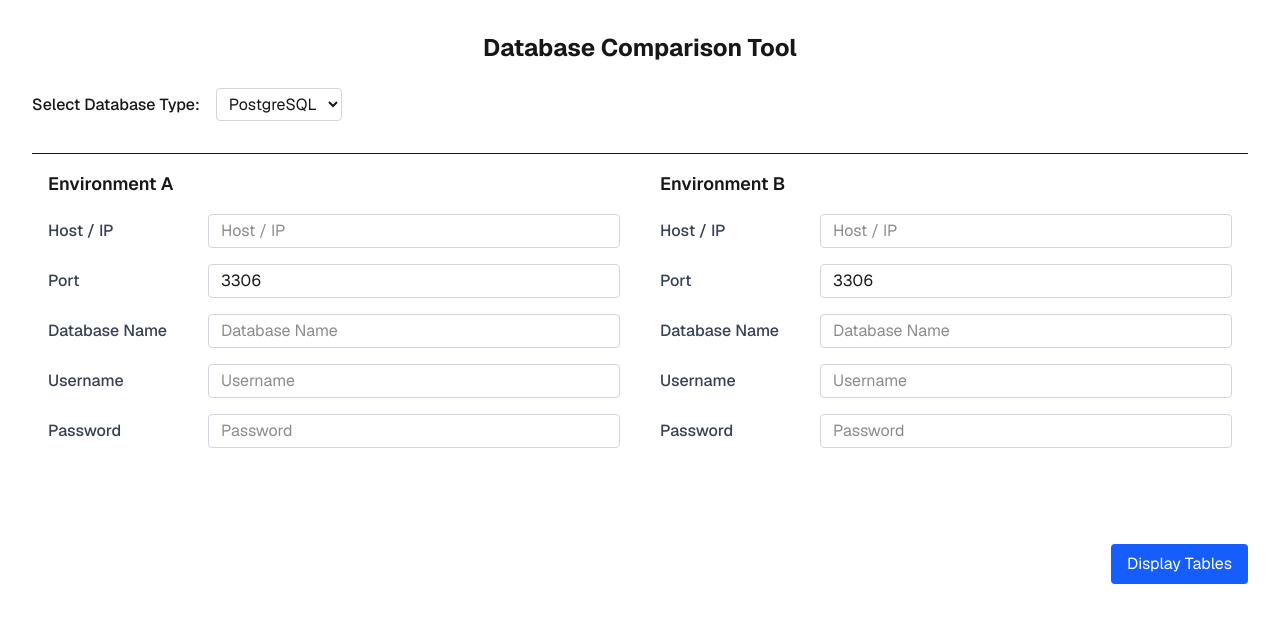
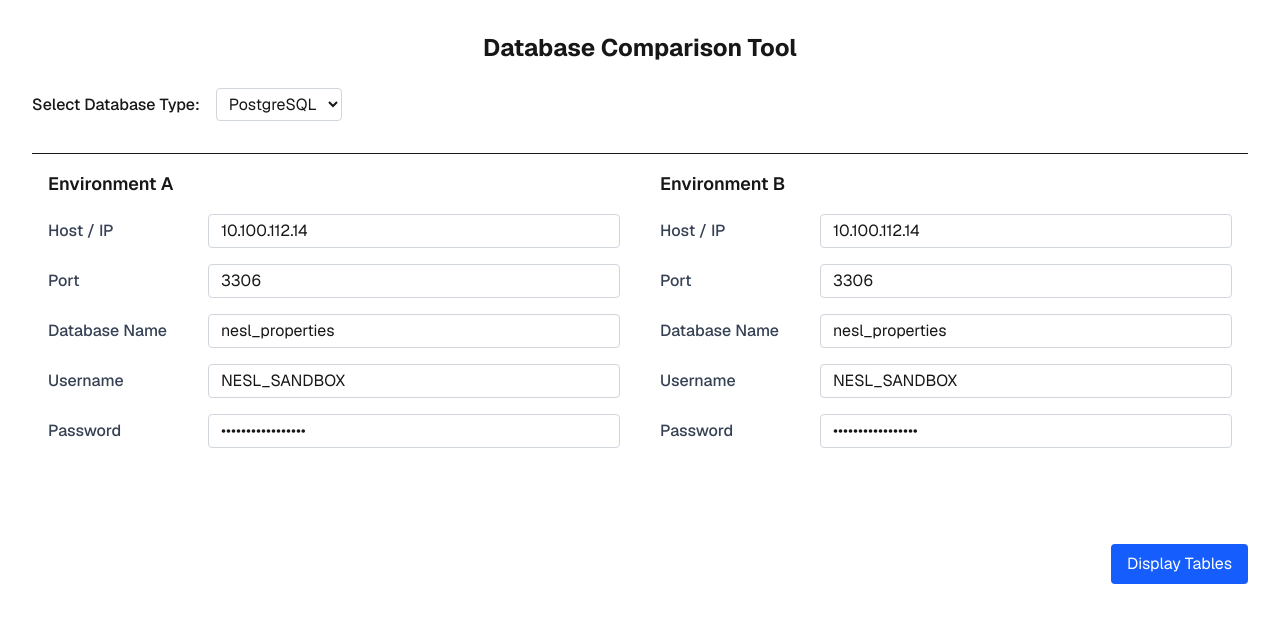
Before and after one commit to m-thirumal/diff-tool, a Next.js app: page / in a window 1280 px wide. Shown: the top 622 px of the page. Built offline with nearby package versions, Linux system fonts and the light colour scheme.

Commit message:
Separate page for table

```diff
--- /dev/null
+++ b/app/context/DbContext.js
@@ -0,0 +1,24 @@
+"use client";
+
+import { createContext, useContext, useState } from "react";
+
+// 1. Create context
+const DbContext = createContext();
+
+// 2. Provider component
+export const DbProvider = ({ children }) => {
+  const [dbDetails, setDbDetails] = useState({
+    dbType: "",
+    envA: {},
+    envB: {},
+  });
+
+  return (
+    <DbContext.Provider value={{ dbDetails, setDbDetails }}>
+      {children}
+    </DbContext.Provider>
+  );
+};
+
+// 3. Custom hook for easy access
+export const useDb = () => useContext(DbContext);
--- a/app/layout.js
+++ b/app/layout.js
@@ -1,5 +1,6 @@
 import { Geist, Geist_Mono } from "next/font/google";
 import "./globals.css";
+import { DbProvider } from "./context/DbContext";
 
 const geistSans = Geist({
   variable: "--font-geist-sans",
@@ -22,7 +23,9 @@ export default function RootLayout({ children }) {
       <body
         className={`${geistSans.variable} ${geistMono.variable} antialiased`}
       >
+       <DbProvider>
         {children}
+      </DbProvider>
       </body>
     </html>
   );
--- a/app/page.js
+++ b/app/page.js
@@ -1,44 +1,31 @@
 "use client";
 
 import { useState } from "react";
+import { useRouter } from "next/navigation";
+import { useDb } from "./context/DbContext";
+
 
 export default function Home() {
+  const router = useRouter();
+  const { setDbDetails } = useDb();
   const dbTypes = ['PostgreSQL', 'MySQL'];
   const [dbType, setDbType] = useState('PostgreSQL');
-  const [envA, setEnvA] = useState({ host: "", port: "3306", user: "", password: "", db: "" });
-  const [envB, setEnvB] = useState({ host: "", port: "3306", user: "", password: "", db: "" });
+  const [envA, setEnvA] = useState({ host: "10.100.112.14", port: "3306", user: "NESL_SANDBOX", password: "$ecureSandbox@123", db: "nesl_properties" });
+  const [envB, setEnvB] = useState({ host: "10.100.112.14", port: "3306", user: "NESL_SANDBOX", password: "$ecureSandbox@123", db: "nesl_properties" });
 
   const handleEnvChange = (setEnv, field, value) => {
     setEnv((prev) => ({ ...prev, [field]: value }));
   };
 
   const handleGetTables = async () => {
-  try {
-    const res = await fetch("/api/get-tables", {
-      method: "POST",
-      headers: { "Content-Type": "application/json" },
-      body: JSON.stringify({
-        dbType,
-        host: envA.host,
-        port: envA.port,
-        db: envA.db,
-        user: envA.user,
-        password: envA.password,
-      }),
-    });
-
-    const data = await res.json();
-
-    if (res.ok) {
-      console.log("Tables:", data.tables);
-      // Save to state if needed: setTables(data.tables);
-    } else {
-      alert("Error: " + data.error);
-    }
-  } catch (err) {
-    console.error("Connection failed", err);
-  }
-};
+    const payload = {
+      dbType,
+      envA,
+      envB,
+    };
+    setDbDetails(payload); // Store in context
+    router.push(`/diff-db`);
+  };
 
 
   return (
```
